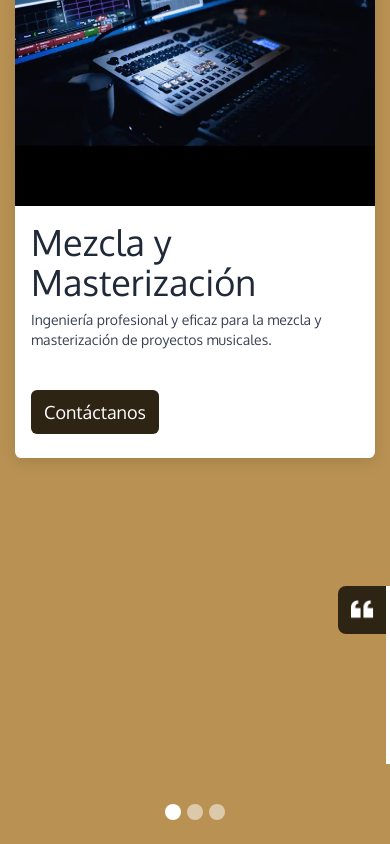
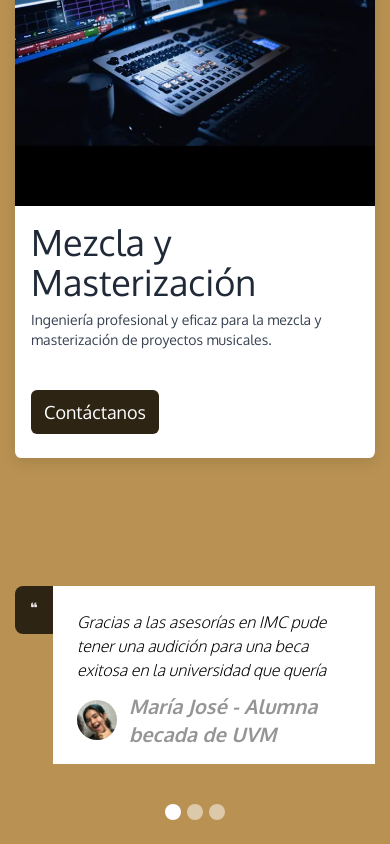
Before and after one commit to saulkurosaki/IZTAC-MUSIC-COMPANY, a Next.js app: page /our-services in a window 390 px wide. Shown: the part 1646-2490 px from the top of the page. Built offline with nearby package versions, Linux system fonts and the light colour scheme.

Commit message:
feat(ReferenceCard): implement the on large devices resposive layout

```diff
--- a/components/our-services/ReferenceCard.tsx
+++ b/components/our-services/ReferenceCard.tsx
@@ -11,13 +11,13 @@ type ReferenceCardProps = {
 const ReferenceCard = ({ quote, author, avatar }: ReferenceCardProps) => {
   return (
     <div className="w-full h-full py-20">
-      <div className="container w-[1320px] h-full px-[15px]">
-        <div className="w-[645px] h-full mx-auto flex">
-          <div className="w-12 h-12 bg-[#2e2414] rounded-tl-lg rounded-bl-lg p-3">
+      <div className="container xl:w-[1320px] lg:w-[960px] xl:h-full lg:h-[220px] px-[15px]">
+        <div className="xl:w-[645px] lg:w-[465px] h-full mx-auto flex">
+          <div className="w-12 h-12 bg-[#2e2414] rounded-tl-lg rounded-bl-lg xl:p-3 max-xl:p-4">
             <Image src={QuoteSvg} alt="quote" />
           </div>
-          <div className="w-[597px] h-full bg-white p-6 flex flex-col justify-between">
-            <p className="w-full h-[90px] oxygen text-black text-2xl italic font-light">
+          <div className="xl:w-[597px] lg:w-[417px] h-full bg-white p-6 flex flex-col">
+            <p className="w-full h-[90px] oxygen text-black xl:text-2xl lg:text-xl italic font-light xl:mb-4 lg:mb-8">
               {quote}
             </p>
             <div className="w-full h-10 flex items-center">
```
